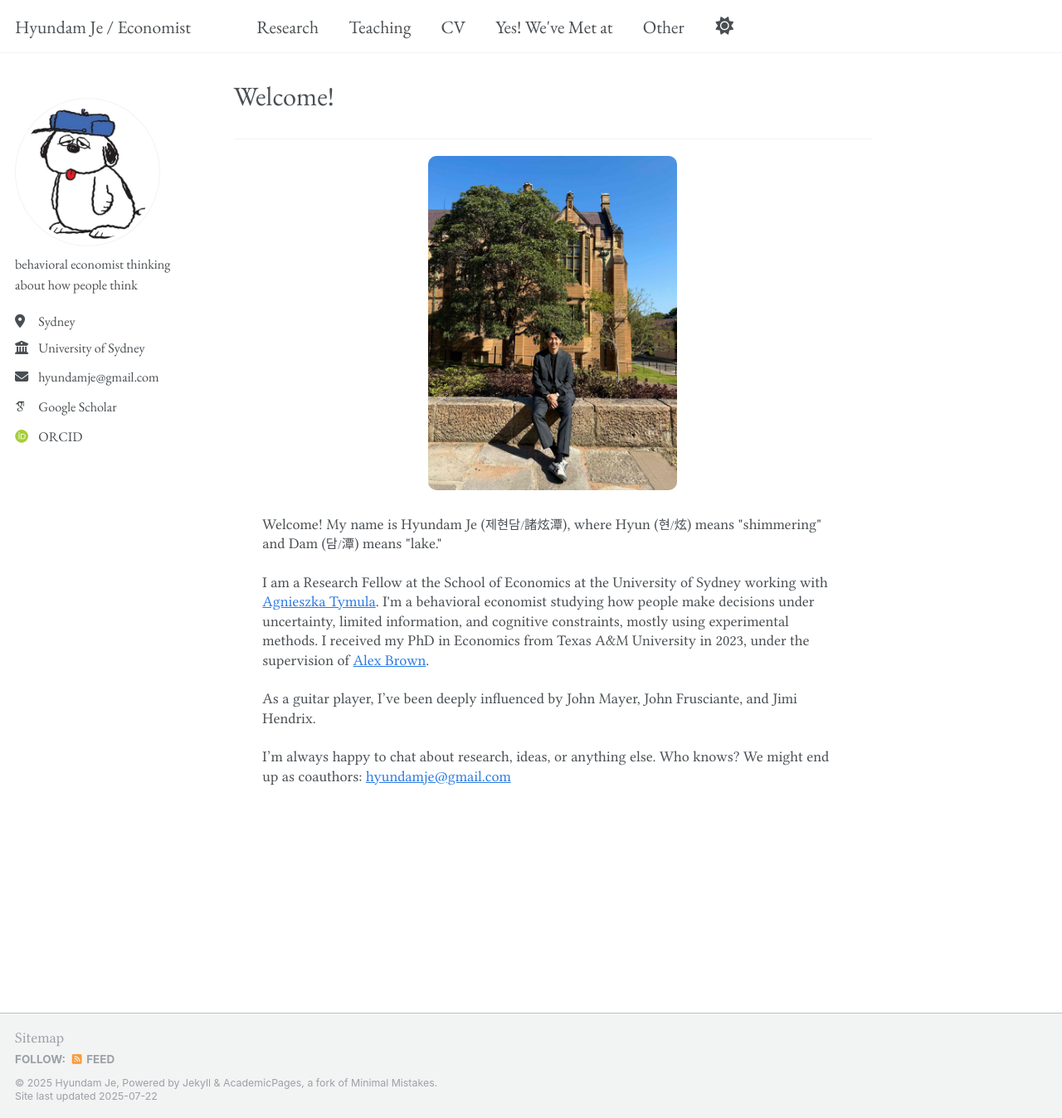
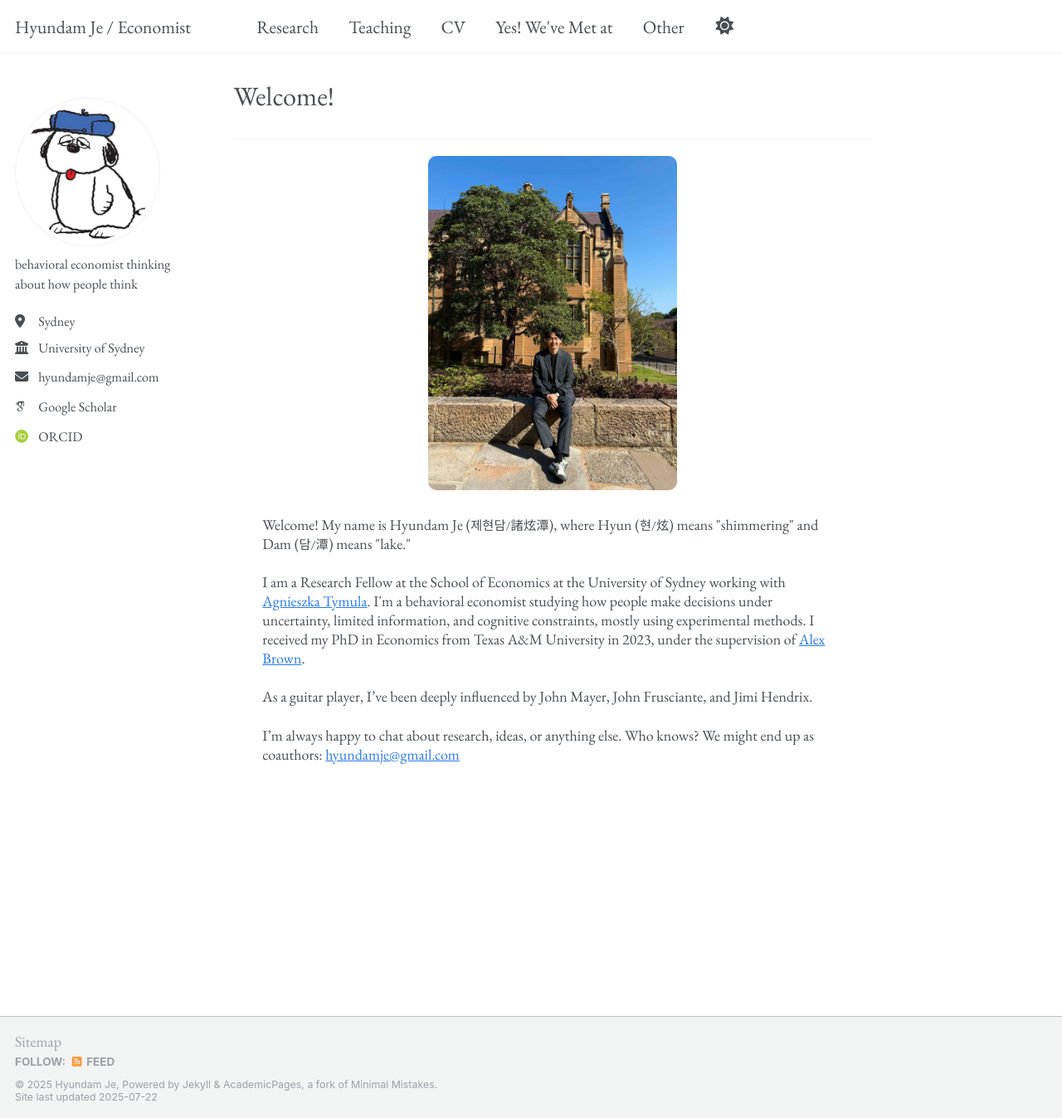
Before and after one commit to hyundamje/hyundamje.github.io, a Jekyll site: the page built from _pages/about.md, in a window 1280 px wide and 1348 px high. Shown: the whole window at 83% size. Built offline with Jekyll 4.4.1, drawn with Linux system fonts in a browser that asks for light colours; some web fonts are replaced.

Commit message:
Update _base.scss

```diff
--- a/_sass/layout/_base.scss
+++ b/_sass/layout/_base.scss
@@ -39,10 +39,10 @@ body {
   padding: $masthead-height 0 0;
   padding-bottom: 9em;
 //   font-family: 'Source Serif 4', serif;
-  font-family:  'Libertine', serif;
  // font-family: 'Crimson Pro', serif;
- // font-family: 'EB Garamond', serif;
-    line-height: 1.3;
+  font-family: 'EB Garamond', serif;
+ // font-family:  'Libertine', serif;
+ // line-height: 1.3;
   //  font-weight: 400;
 
   &.overflow--hidden {
```
